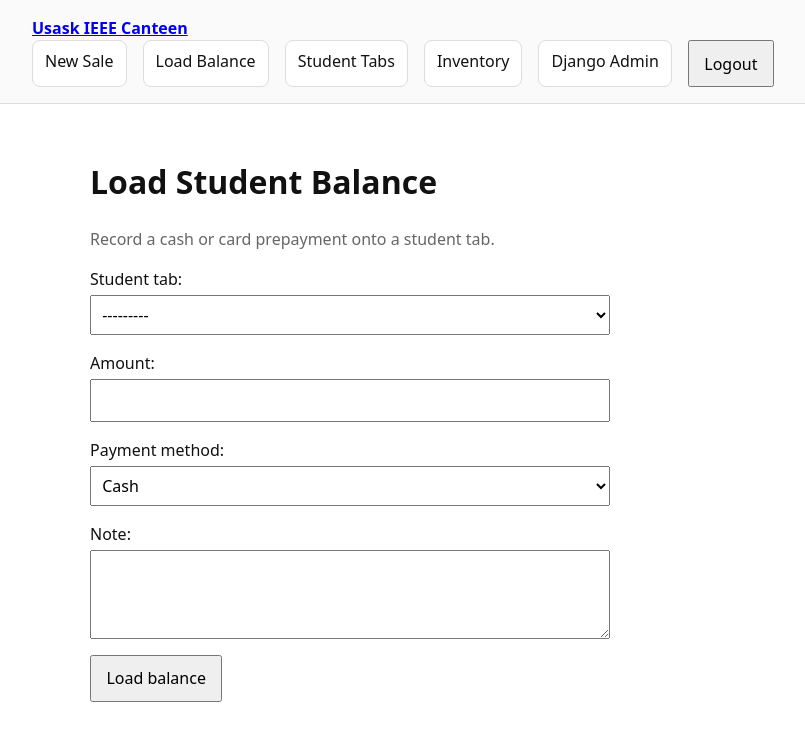
After one commit to Zephyrus-IX/Usask-IEEE-Canteen, a Django app: page /tabs/load-balance/ in a window 1280 px wide. The commit adds this page. Shown: the top 741 px of the page, without its empty margins (0-805 px from the left). Run offline with Django 5.2, Linux system fonts and the light colour scheme; the visitor is signed in with stand-in values (Sample User, id 1); data that the repository does not hold is empty.

Commit message:
Add student balance loading page

```diff
--- a/backend/canteen/forms.py
+++ b/backend/canteen/forms.py
@@ -1,6 +1,6 @@
 from django import forms
 
-from .models import InventoryItem, Sale, StudentTab
+from .models import BalanceTransaction, InventoryItem, Sale, StudentTab
 
 SALE_ITEM_ROW_COUNT = 5
 
@@ -39,6 +39,27 @@ class InventoryItemForm(forms.ModelForm):
         widgets = {
             "notes": forms.Textarea(attrs={"rows": 3}),
         }
+
+
+class LoadBalanceForm(forms.Form):
+    student_tab = forms.ModelChoiceField(
+        queryset=StudentTab.objects.none(),
+        label="Student tab",
+    )
+    amount = forms.DecimalField(min_value=0.01, max_digits=10, decimal_places=2)
+    payment_method = forms.ChoiceField(
+        choices=(
+            (BalanceTransaction.PaymentMethod.CASH, "Cash"),
+            (BalanceTransaction.PaymentMethod.CARD, "Card"),
+        )
+    )
+    note = forms.CharField(required=False, widget=forms.Textarea(attrs={"rows": 3}))
+
+    def __init__(self, *args, **kwargs):
+        super().__init__(*args, **kwargs)
+        self.fields["student_tab"].queryset = StudentTab.objects.filter(is_active=True).order_by(
+            "student_id"
+        )
 
 
 class NewSaleForm(forms.Form):
--- a/backend/canteen/views.py
+++ b/backend/canteen/views.py
@@ -6,9 +6,9 @@ from django.urls import reverse_lazy
 from django.views import View
 from django.views.generic import CreateView, ListView
 
-from .forms import InventoryItemForm, NewSaleForm, StudentTabForm
+from .forms import InventoryItemForm, LoadBalanceForm, NewSaleForm, StudentTabForm
 from .models import InventoryItem, StudentTab
-from .services import create_sale
+from .services import create_sale, load_student_balance
 
 
 def home(request):
@@ -36,6 +36,31 @@ class NewSaleView(LoginRequiredMixin, View):
             else:
                 messages.success(request, f"Sale #{sale.pk} completed: ${sale.total_amount}")
                 return redirect("new-sale")
+        return render(request, self.template_name, {"form": form})
+
+
+class LoadBalanceView(LoginRequiredMixin, View):
+    template_name = "canteen/load_balance.html"
+
+    def get(self, request):
+        return render(request, self.template_name, {"form": LoadBalanceForm()})
+
+    def post(self, request):
+        form = LoadBalanceForm(request.POST)
+        if form.is_valid():
+            try:
+                transaction = load_student_balance(
+                    student_tab=form.cleaned_data["student_tab"],
+                    amount=form.cleaned_data["amount"],
+                    payment_method=form.cleaned_data["payment_method"],
+                    handled_by=request.user,
+                    note=form.cleaned_data["note"],
+                )
+            except ValidationError as exc:
+                form.add_error(None, exc)
+            else:
+                messages.success(request, f"Loaded ${transaction.amount} onto {transaction.student_tab}")
+                return redirect("load-balance")
         return render(request, self.template_name, {"form": form})
 
 
--- a/backend/canteen_project/urls.py
+++ b/backend/canteen_project/urls.py
@@ -7,6 +7,7 @@ urlpatterns = [
     path("", views.home, name="home"),
     path("accounts/", include("django.contrib.auth.urls")),
     path("sales/new/", views.NewSaleView.as_view(), name="new-sale"),
+    path("tabs/load-balance/", views.LoadBalanceView.as_view(), name="load-balance"),
     path("tabs/", views.StudentTabListView.as_view(), name="student-tab-list"),
     path("tabs/new/", views.StudentTabCreateView.as_view(), name="student-tab-create"),
     path("inventory/", views.InventoryItemListView.as_view(), name="inventory-item-list"),
--- a/backend/templates/canteen/base.html
+++ b/backend/templates/canteen/base.html
@@ -28,6 +28,7 @@
     <strong><a href="{% url 'home' %}">Usask IEEE Canteen</a></strong>
     <nav aria-label="Main navigation">
       <a href="{% url 'new-sale' %}">New Sale</a>
+      <a href="{% url 'load-balance' %}">Load Balance</a>
       <a href="{% url 'student-tab-list' %}">Student Tabs</a>
       <a href="{% url 'inventory-item-list' %}">Inventory</a>
       <a href="/admin/">Django Admin</a>
--- a/backend/templates/canteen/home.html
+++ b/backend/templates/canteen/home.html
@@ -8,6 +8,7 @@
 
   <section class="cards" aria-label="MVP navigation preview">
     <a class="card" href="{% url 'new-sale' %}">New Sale</a>
+    <a class="card" href="{% url 'load-balance' %}">Load Balance</a>
     <a class="card" href="{% url 'student-tab-list' %}">Student Tabs</a>
     <a class="card" href="{% url 'inventory-item-list' %}">Inventory</a>
     <a class="card" href="#">Restocks <span class="muted">coming later</span></a>
--- /dev/null
+++ b/backend/templates/canteen/load_balance.html
@@ -0,0 +1,20 @@
+{% extends "canteen/base.html" %}
+
+{% block title %}Load Student Balance · Usask IEEE Canteen{% endblock %}
+
+{% block content %}
+  <h1>Load Student Balance</h1>
+  <p class="muted">Record a cash or card prepayment onto a student tab.</p>
+
+  {% if messages %}
+    {% for message in messages %}
+      <p>{{ message }}</p>
+    {% endfor %}
+  {% endif %}
+
+  <form method="post">
+    {% csrf_token %}
+    {{ form.as_p }}
+    <button type="submit">Load balance</button>
+  </form>
+{% endblock %}
```
Also changed, not shown: backend/canteen/test_views.py (+37 -1 lines).
